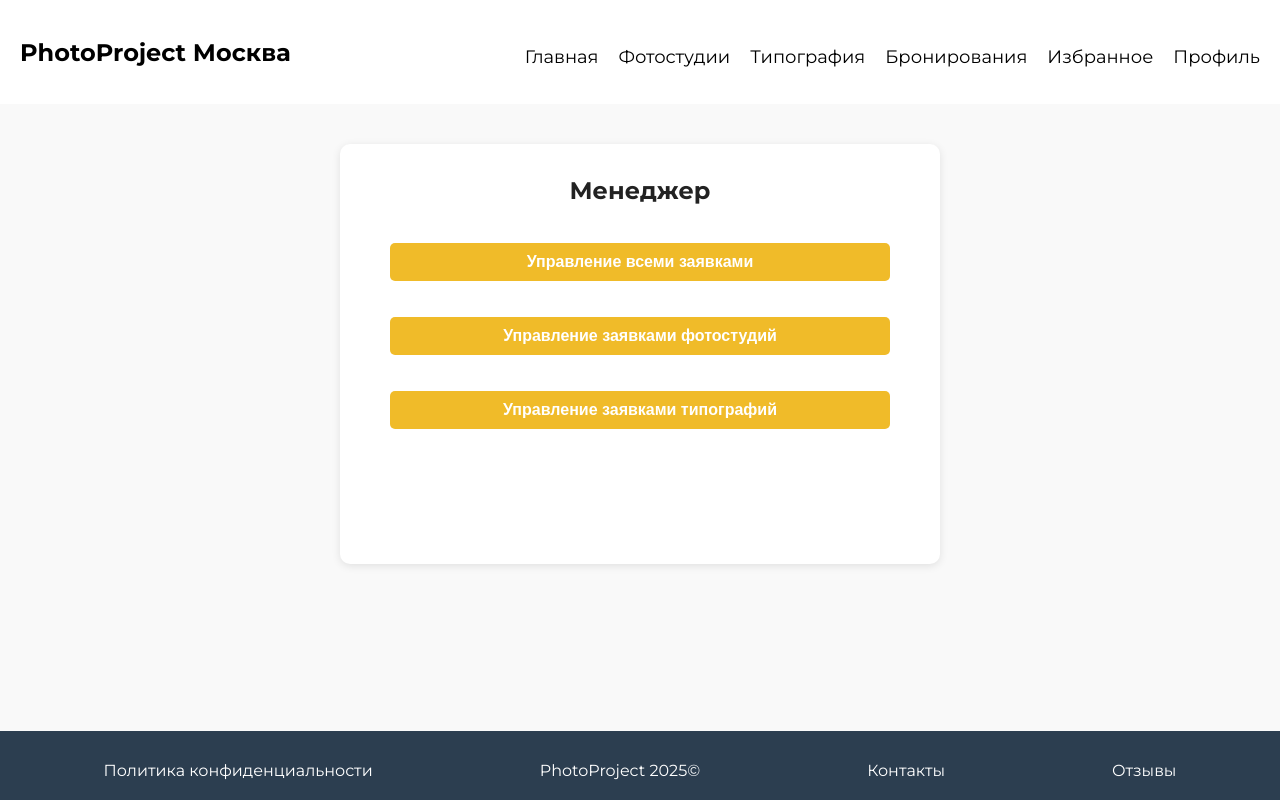
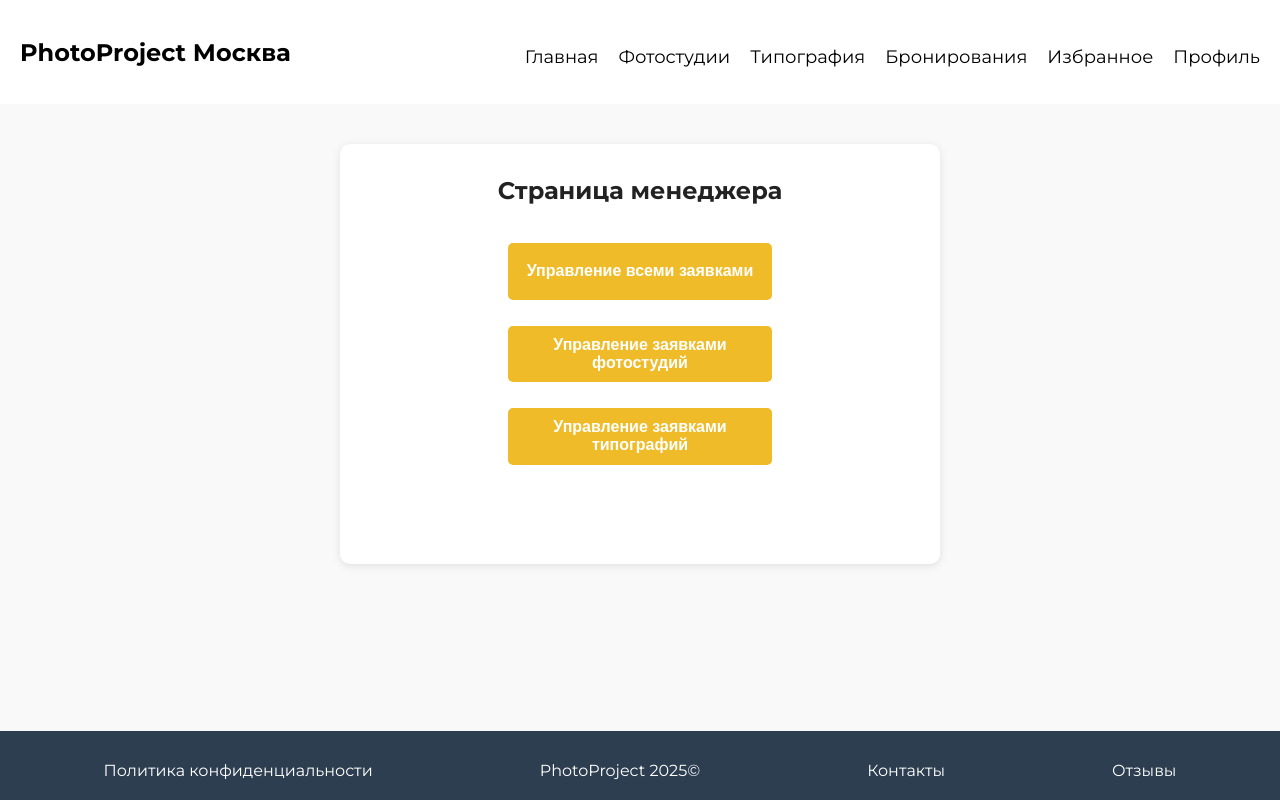
Before and after one commit to MaximkaProMax/graduation, a React (Vite) app in the folder photoproject/: page /manager in a window 1280 px wide. Built offline with nearby package versions, Linux system fonts and the light colour scheme; no server answers.

Commit message:
The manager's page has been updated

```diff
--- a/photoproject/src/components/Manager.css
+++ b/photoproject/src/components/Manager.css
@@ -10,16 +10,21 @@
   }
 
   .manager-button {
-    padding: 10px 20px;
+    width: 263.5px;
+    height: 56.5px;
+    padding: 10px;
     background-color: #F0BB29;
     border: none;
     border-radius: 5px;
     color: white;
     font-weight: bold;
     cursor: pointer;
-    margin: 10px;
+    text-align: center;
+    font-size: 16px;
+    margin-bottom: 0;
+    transition: background 0.2s;
   }
 
   .manager-button:hover {
-    background-color: #e0aa1e;
+    background-color: #e6b800;
   }
--- a/photoproject/src/components/Manager.jsx
+++ b/photoproject/src/components/Manager.jsx
@@ -35,7 +35,7 @@ const Manager = () => {
       flexDirection: 'column',
       alignItems: 'center'
     }}>
-      <h2 style={{ marginBottom: 28 }}>Менеджер</h2>
+      <h2 style={{ marginBottom: 28 }}>Страница менеджера</h2>
       <div style={{
         width: '100%',
         display: 'flex',
@@ -43,9 +43,9 @@ const Manager = () => {
         gap: 16,
         alignItems: 'center'
       }}>
-        <button className="manager-button" style={{ width: '100%', maxWidth: 500 }} onClick={handleRequestsClick}>Управление всеми заявками</button>
-        <button className="manager-button" style={{ width: '100%', maxWidth: 500 }} onClick={handleStudioRequestsClick}>Управление заявками фотостудий</button>
-        <button className="manager-button" style={{ width: '100%', maxWidth: 500 }} onClick={handleTypographyRequestsClick}>Управление заявками типографий</button>
+        <button className="manager-button" onClick={handleRequestsClick}>Управление всеми заявками</button>
+        <button className="manager-button" onClick={handleStudioRequestsClick}>Управление заявками фотостудий</button>
+        <button className="manager-button" onClick={handleTypographyRequestsClick}>Управление заявками типографий</button>
       </div>
     </div>
   );
```
